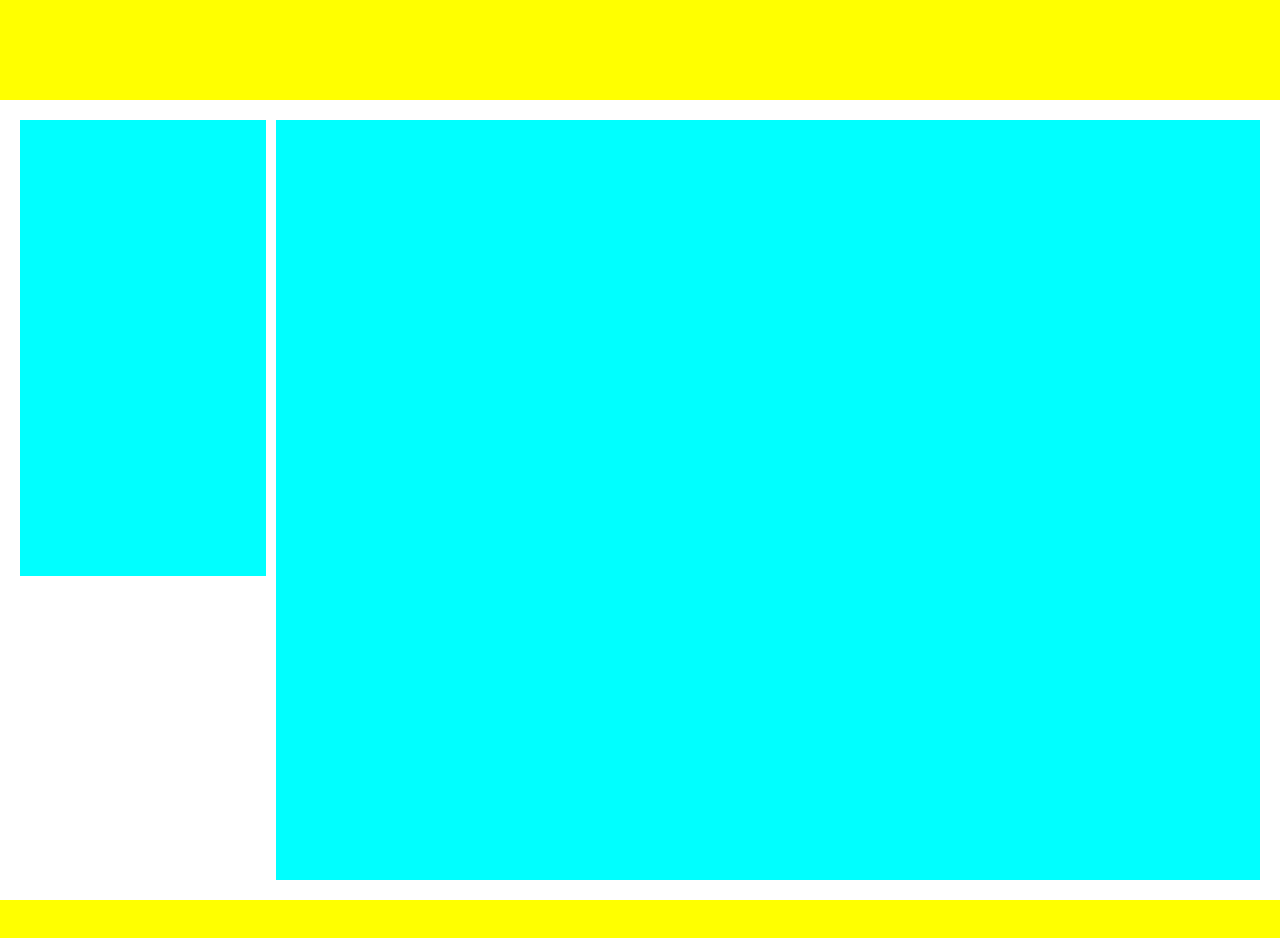
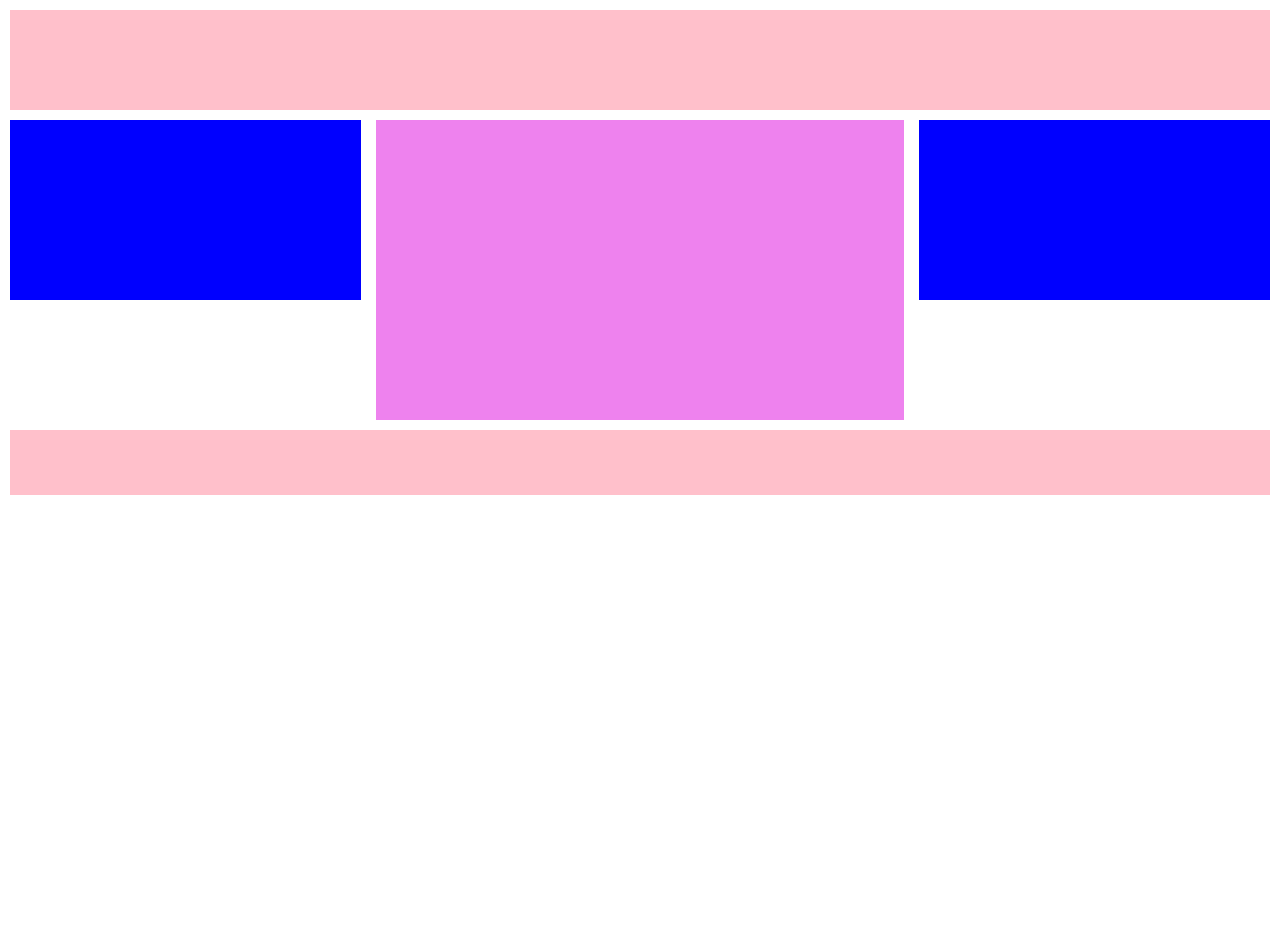
Before and after one commit to AlessioMaria5/125-lc-layout_2_colonne, a plain HTML site: page index.html in a window 1280 px wide. After the commit the page ends 800 px from the top, so only its background shows below. Drawn offline with Linux system fonts and the light colour scheme.

Commit message:
3 colonne

```diff
--- a/css/style.css
+++ b/css/style.css
@@ -4,41 +4,48 @@
     box-sizing: border-box;
 }
 
+body {
+
+    margin: 10px;
+}
 header {
 
     height: 100px;
-    background-color: yellow;
+    background-color: pink;
 }
 
 main {
 
-    height: 800px;
+    height: 300px;
     display: flex;
-    justify-content: space-around;
-    padding: 20px;
+    gap: 15px;
+    justify-content: space-between;
+    margin-bottom: 10px;
+    margin-top: 10px;
+
 }
 
 footer {
 
     height: 65px;
-    background-color: yellow;
+    background-color: pink;
 }
 
 .column1 {
 
-    background-color: aqua;
+    background-color: blue;
     height: 60%;
-    width: 20%;
-    margin-right: 10px;
+    width: 40%;
+
 
 
 }
 
 .column2 {
 
-    background-color: aqua;
+    background-color: violet;
     height: 100%;
-    width: 80%;
+    width: 60%;
 
 
 }
--- a/index.html
+++ b/index.html
@@ -17,6 +17,7 @@
 
         <div class="column1"></div>
         <div class="column2"></div>
+        <div class="column1"></div>
 
     </main>
 
```
